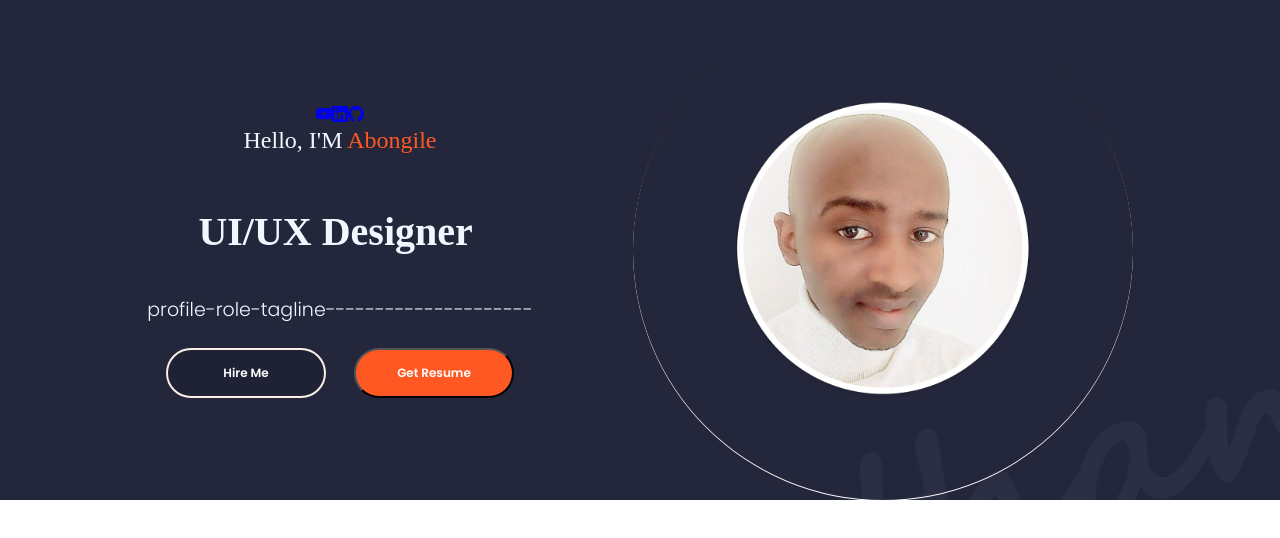
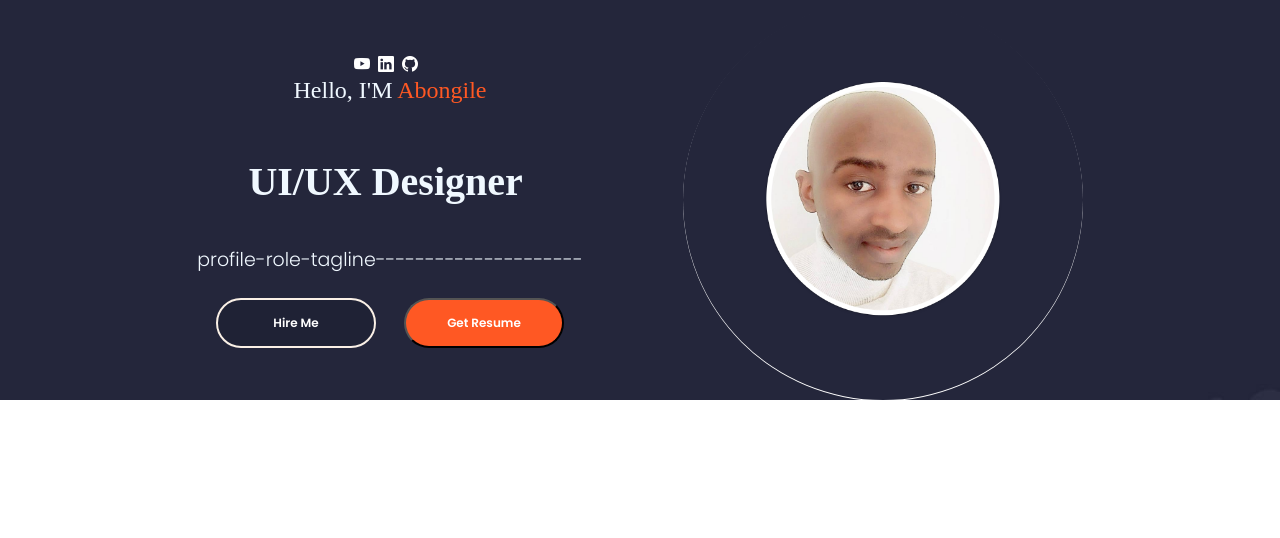
Before and after one commit to 214254151/https---github.com-214254151-Mp-Portfolio0, a React (Create React App) app: page / in a window 1280 px wide. Shown: the top 538 px of the page. Built offline with nearby package versions, Linux system fonts and the light colour scheme.

Commit message:
adding profile pic and hovering effeccts

```diff
--- a/src/PortfolioContainer/Home/Profile.css
+++ b/src/PortfolioContainer/Home/Profile.css
@@ -59,15 +59,33 @@
     justify-content: center;
     box-shadow: 0 1px 0px 0px var(--white);
     border-radius: 50%;
-    height: 500px;
-    width: 500px;
+    height: 400px;
+    width: 400px;
     margin: 0 0px 0 100px;
 }
 
 .profile-picture-background{
-    height: 500px;
-    width: 500px;
+    height: 100%;
+    width: 100%;
     background-image: url(../../assets/Home/Profile.png);
     background-size:cover;
+    border-radius: 50%;
+    background-repeat: no-repeat;
+    background-position: center;
+}
+
+.profile-picture-background:hover{
+    transform: scale(1.07s);
+    transition: 1s ease-out;
+}
+
+.colz .colz-icons i{
+    color: rgb(255, 255, 255);
+    padding: 8px;
+    padding-left: 0px;
+}
+
+.colz .colz-icons i:hover{
+    transform: scale(1.5);
 
 }
--- a/src/PortfolioContainer/Home/Profile.js
+++ b/src/PortfolioContainer/Home/Profile.js
@@ -8,7 +8,7 @@ export default function Profile() {
       <div className="profile-parent">
         <div className="profile-details">
           <div className="colz ">
-            <div className="colz-icon">
+            <div className="colz-icons">
             <a href="https://www.youtube.com/watch?v=ilw_g_rxtVc">
               <i class="bi bi-youtube"></i>
             </a>
```
